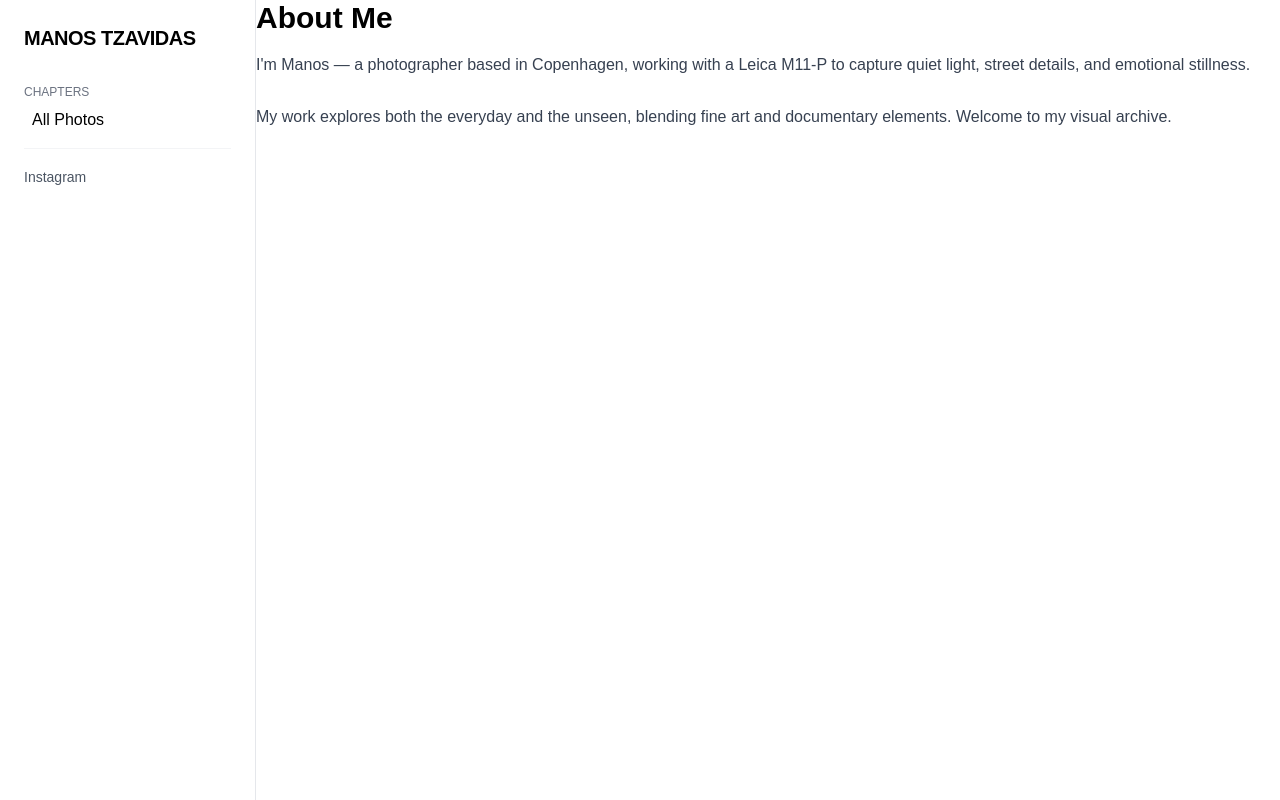
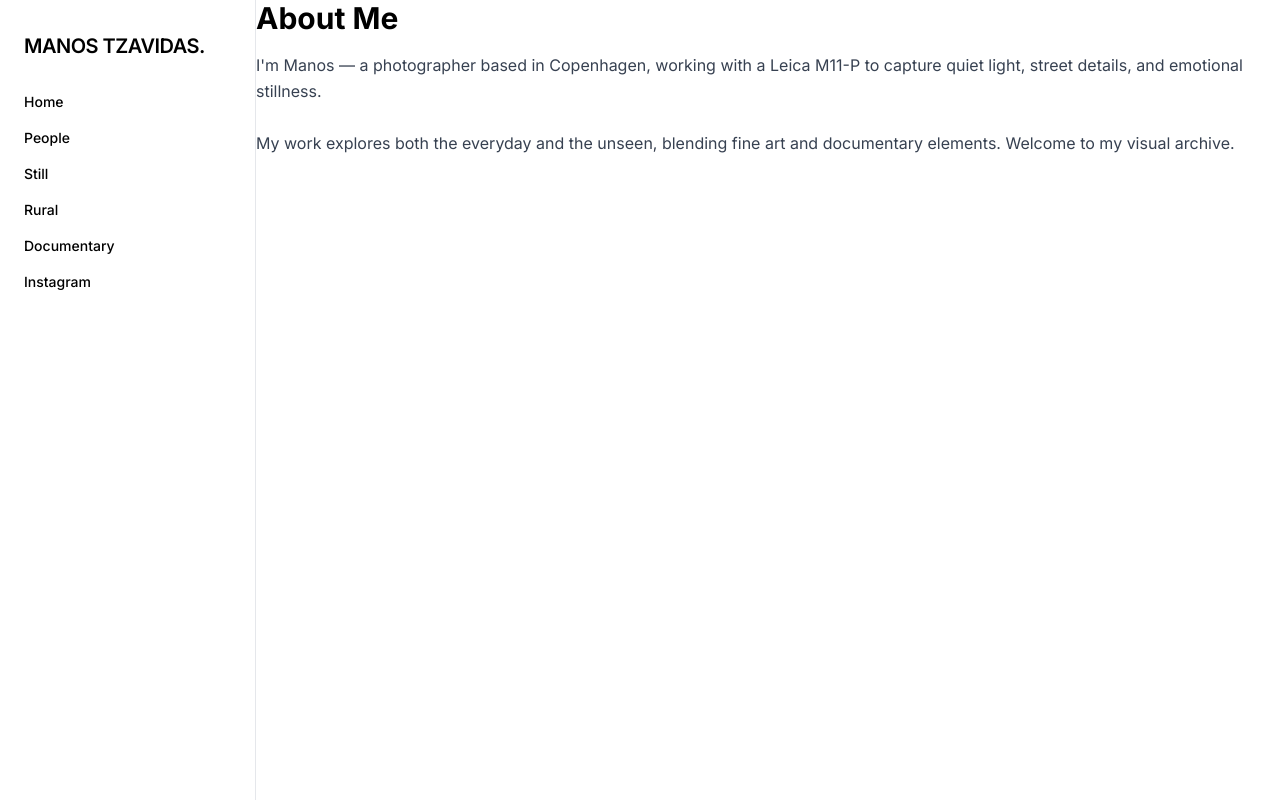
Before and after one commit to Homer-0/my-photo-site, a Next.js app: page /about in a window 1280 px wide. Built offline with nearby package versions, Linux system fonts and the light colour scheme; a web font is replaced by a local one.

Commit message:
Update layout.tsx

```diff
--- a/app/layout.tsx
+++ b/app/layout.tsx
@@ -1,42 +1,44 @@
+// app/layout.tsx
 import "./globals.css";
+import { Inter } from "next/font/google";
 import Link from "next/link";
+
+const inter = Inter({ subsets: ["latin"] });
 
 export const metadata = {
   title: "Manos Tzavidas",
   description: "Photography by Manos Tzavidas",
 };
 
-export default function RootLayout({ children }: { children: React.ReactNode }) {
+export default function RootLayout({
+  children,
+}: {
+  children: React.ReactNode;
+}) {
   return (
     <html lang="en">
-      <body className="flex min-h-screen bg-white text-black">
-        {/* Sidebar */}
-        <aside className="w-64 p-6 border-r border-gray-200 hidden md:block">
-          <h1 className="text-xl font-bold mb-8 tracking-tight">MANOS TZAVIDAS</h1>
-          <nav className="space-y-4">
-            <div>
-              <p className="text-xs text-gray-500 mb-2">CHAPTERS</p>
-              <ul className="space-y-2 pl-2">
-                <li>
-                  <Link href="/">
-                    <span className="hover:underline">All Photos</span>
-                  </Link>
-                </li>
-                {/* Add future albums here: */}
-                {/* <li><Link href="/projects/portraits">Portraits</Link></li> */}
-                {/* <li><Link href="/projects/copenhagen">Copenhagen</Link></li> */}
-              </ul>
-            </div>
-            <div className="pt-4 border-t border-gray-100">
-              <Link href="https://www.instagram.com/yourprofile" target="_blank" className="text-sm text-gray-600 hover:underline">
+      <body className={inter.className}>
+        <div className="flex min-h-screen">
+          {/* Sidebar */}
+          <aside className="w-64 bg-white border-r px-6 py-8 hidden md:block">
+            <h1 className="text-xl font-semibold mb-8 tracking-tight">
+              <Link href="/">MANOS TZAVIDAS.</Link>
+            </h1>
+            <nav className="flex flex-col space-y-4 text-sm font-medium">
+              <Link href="/" className="hover:underline">Home</Link>
+              <Link href="#" className="hover:underline">People</Link>
+              <Link href="#" className="hover:underline">Still</Link>
+              <Link href="#" className="hover:underline">Rural</Link>
+              <Link href="#" className="hover:underline">Documentary</Link>
+              <Link href="https://www.instagram.com/manostzavidas" className="hover:underline" target="_blank" rel="noopener noreferrer">
                 Instagram
               </Link>
-            </div>
-          </nav>
-        </aside>
+            </nav>
+          </aside>
 
-        {/* Main content */}
-        <main className="flex-1 overflow-x-hidden">{children}</main>
+          {/* Main content */}
+          <main className="flex-1">{children}</main>
+        </div>
       </body>
     </html>
   );
```
